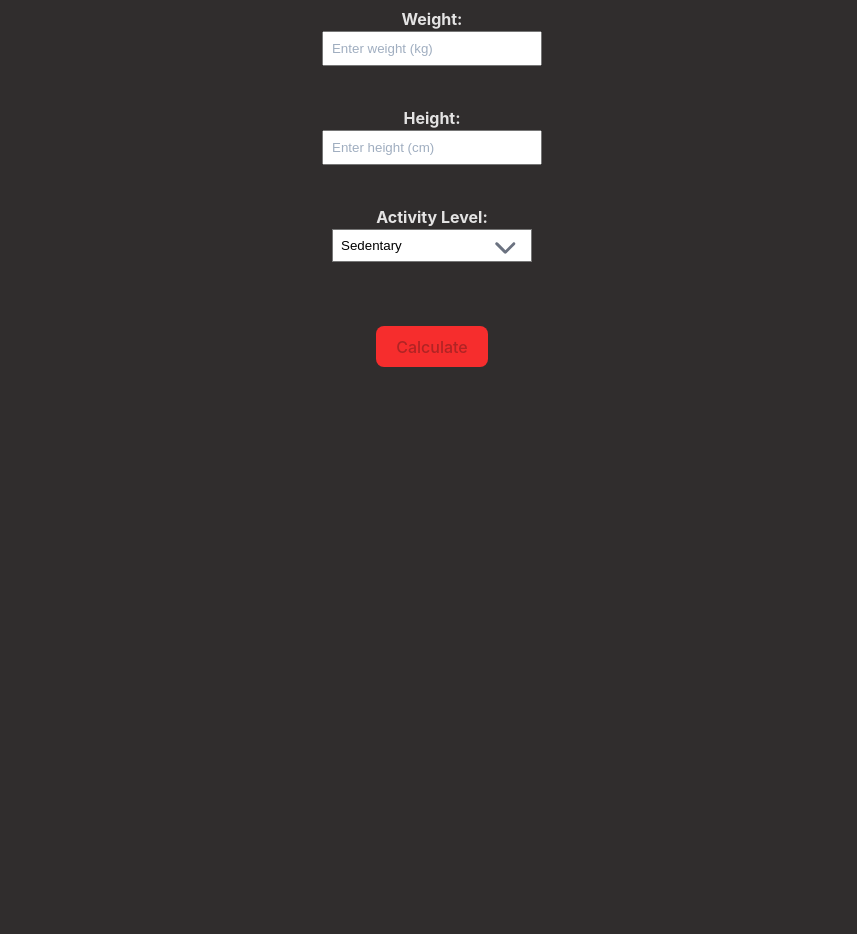
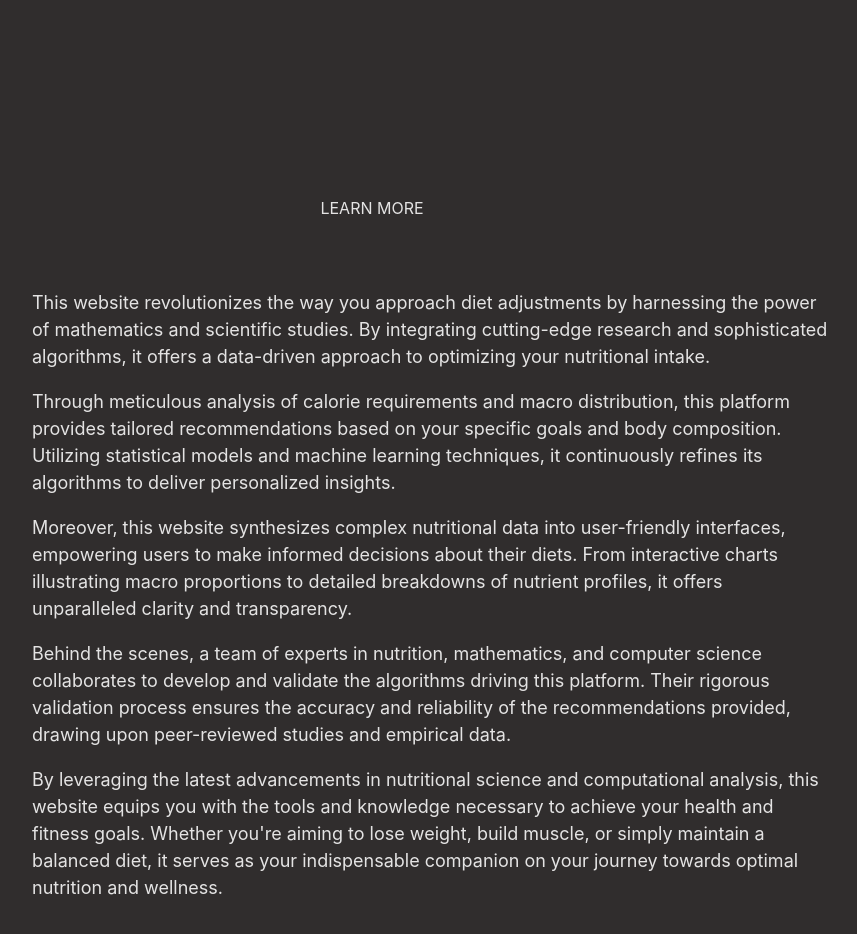
Before and after one commit to dagkand/NutriGenie, a React (Vite) app: page / in a window 1280 px wide. Shown: the part 560-1494 px from the top of the page, without its empty margins (208-1065 px from the left). Before the commit the page ends 959 px from the top, so only its background shows below. Built offline with nearby package versions, Linux system fonts and the light colour scheme.

Commit message:
small change to styling and layout

```diff
--- a/src/App.css
+++ b/src/App.css
@@ -127,7 +127,7 @@ button:hover {
 }
 
 .navbar-list li a:hover {
-  color: #f62d2d; /* Change color on hover */
+  text-decoration: underline; /* Add underline on hover */
 }
 
 .navbar-list li:first-child {
@@ -161,3 +161,14 @@ button:hover {
 .graphText {
   text-align: center;
 }
+
+.title-container {
+  padding-top: 25vh;
+}
+
+.welcome {
+  padding-top: 42.5vh;
+  width: 100vh;
+  text-align: left;
+  font-size: large;
+}
--- /dev/null
+++ b/src/components/Footer.tsx
@@ -0,0 +1,21 @@
+import React from 'react';
+
+const Footer: React.FC = () => {
+  const handleScrollToBottom = () => {
+    const viewportHeight = window.innerHeight;
+    const documentHeight = document.documentElement.scrollHeight;
+
+    window.scrollTo({
+      top: documentHeight,
+      behavior: 'smooth'
+    });
+  };
+
+  return (
+    <footer style={{position: 'fixed', bottom: 0, width: '50%', textAlign: 'center', padding: '20px', cursor: 'pointer' }} onClick={handleScrollToBottom}>
+      LEARN MORE
+    </footer>
+  );
+};
+
+export default Footer;
--- /dev/null
+++ b/src/components/Welcome.tsx
@@ -0,0 +1,21 @@
+import '../App.css'
+
+function Welcome() {
+
+  return (
+    <div className='welcome'>
+      <p>This website revolutionizes the way you approach diet adjustments by harnessing the power of mathematics and scientific studies. By integrating cutting-edge research and sophisticated algorithms, it offers a data-driven approach to optimizing your nutritional intake.</p>
+
+      <p>Through meticulous analysis of calorie requirements and macro distribution, this platform provides tailored recommendations based on your specific goals and body composition. Utilizing statistical models and machine learning techniques, it continuously refines its algorithms to deliver personalized insights.</p>
+
+      <p>Moreover, this website synthesizes complex nutritional data into user-friendly interfaces, empowering users to make informed decisions about their diets. From interactive charts illustrating macro proportions to detailed breakdowns of nutrient profiles, it offers unparalleled clarity and transparency.</p>
+
+      <p>Behind the scenes, a team of experts in nutrition, mathematics, and computer science collaborates to develop and validate the algorithms driving this platform. Their rigorous validation process ensures the accuracy and reliability of the recommendations provided, drawing upon peer-reviewed studies and empirical data.</p>
+
+      <p>By leveraging the latest advancements in nutritional science and computational analysis, this website equips you with the tools and knowledge necessary to achieve your health and fitness goals. Whether you're aiming to lose weight, build muscle, or simply maintain a balanced diet, it serves as your indispensable companion on your journey towards optimal nutrition and wellness.</p>
+
+    </div>
+  )
+}
+
+export default Welcome
--- a/src/pages/Home.tsx
+++ b/src/pages/Home.tsx
@@ -1,9 +1,8 @@
 import Navbar from '../components/Navbar'
 import Title from '../components/Title'
-import Calculator from '../components/Calculator'
-import Results from '../components/Results'
-import Graph from '../components/Graph'
+import Footer from '../components/Footer'
 import '../App.css'
+import Welcome from '../components/Welcome'
 
 function Home() {
 
@@ -11,9 +10,8 @@ function Home() {
     <>
       <Navbar />
       <Title />
-      <Calculator />
-      {/* <Results /> */}
-      {/* <Graph /> */}
+      <Footer />
+      <Welcome />
     </>
   )
 }
```
Also changed, not shown: src/components/Results.tsx (deleted, +0 -18 lines).
